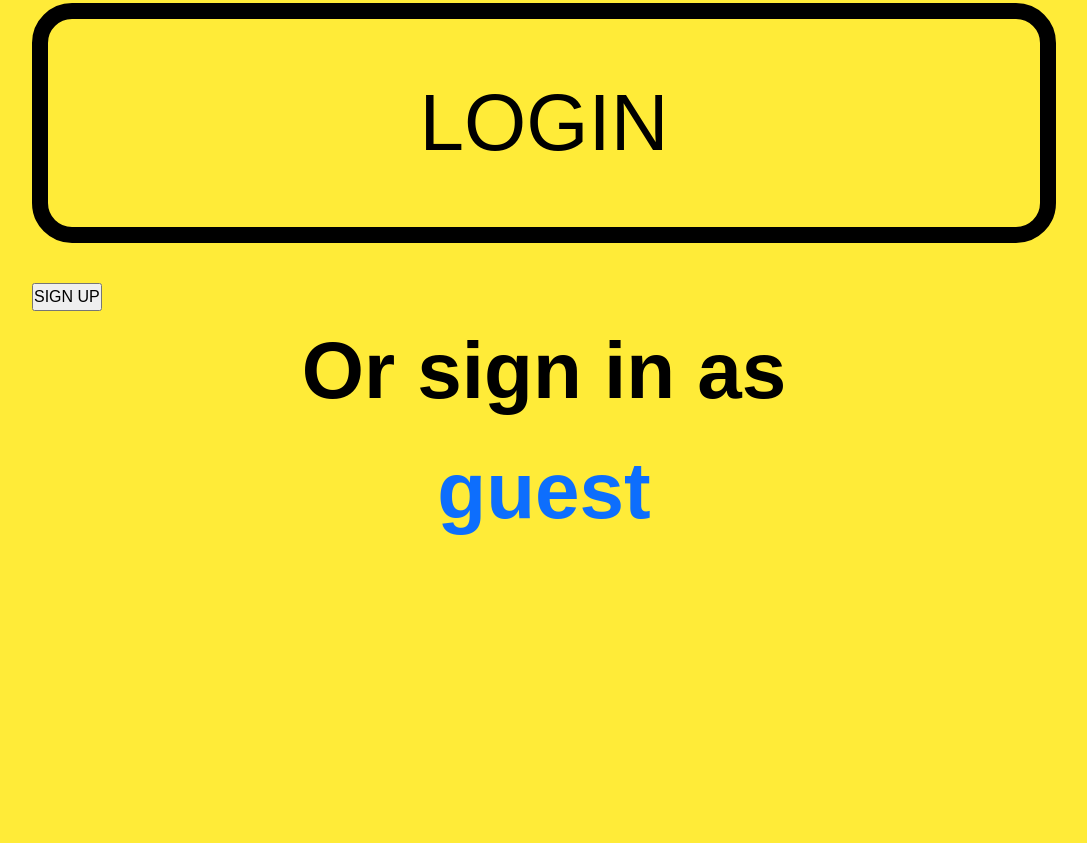
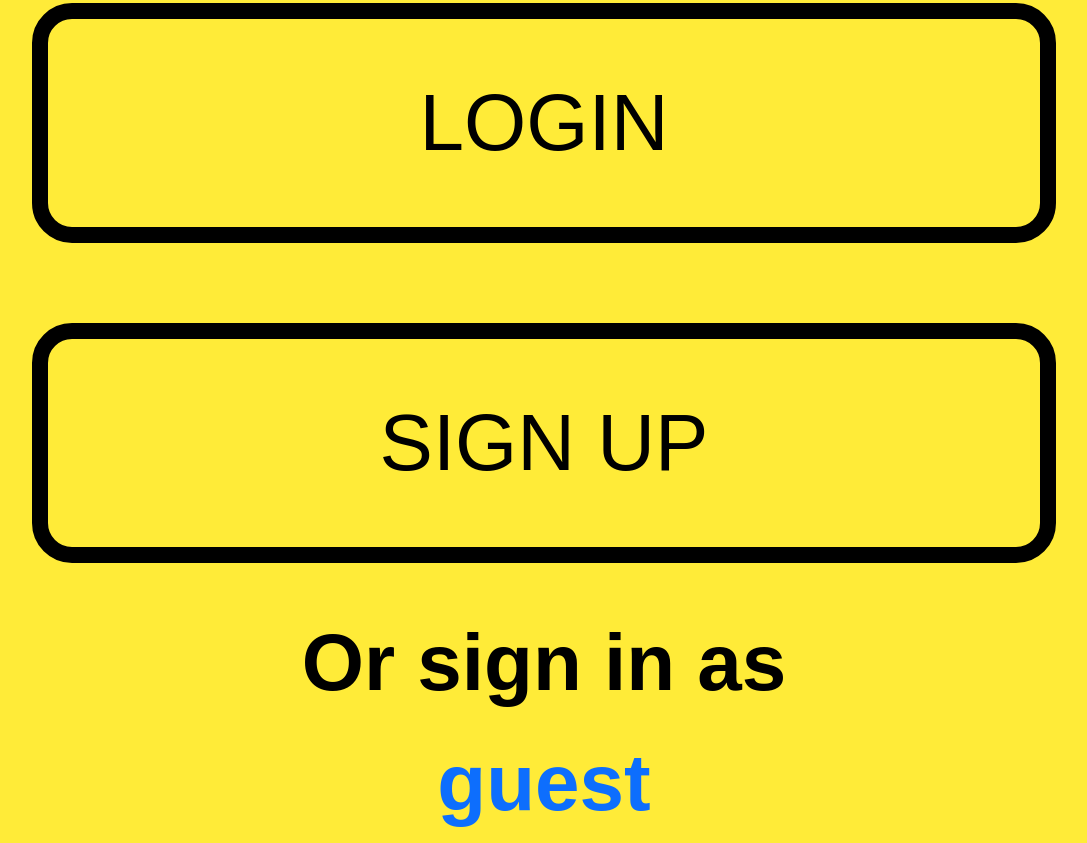
Before and after one commit to tomdhn/hivex, a plain HTML site: page index.html in a window 1280 px wide. Shown: the part 1304-2147 px from the top of the page, without its empty margins (96-1183 px from the left). Before the commit the page ends 1855 px from the top, so only its background shows below. Drawn offline with nearby package versions, Linux system fonts and the light colour scheme; a web font is replaced by a local one.

Commit message:
fix buttons login

```diff
--- a/index.html
+++ b/index.html
@@ -19,26 +19,24 @@
     <link rel="stylesheet" href="stylesheets/login.css" />
   </head>
   <body>
-    <div id="body">
+    <div class="d-flex justify-content-around" id="body">
       <img src="assets/logoTransparent.png" alt="logo" style="width: 100vw" />
     </div>
     <div class="d-flex justify-content-around">
       <h1 class="PageHead">WELCOME !</h1>
     </div>
     <div id="form" class="d-flex justify-content-around">
-          <div
-            action="pages/filter.html"
-            class="d-flex align-items-start flex-column"
-          >
+      <div class="d-flex align-items-start flex-column">
+        <form action="pages/filter.html">
+          <input type="submit" value="LOGIN" />
+        </form>
         <form action="pages/signup.html">
-            <input type="submit" value="LOGIN" />
-            <form action="pages/signup.html"></form>
           <input type="submit" value="SIGN UP" />
         </form>
-            <div id="guestLogin">
+        <form id="guestLogin" action="pages/signup.html">
           Or sign in as <br />
           <a href="pages/filter.html">guest</a>
-            </div>
+        </form>
       </div>
     </div>
     <script
```
Also changed, not shown: pages/filter.html (+3 -3 lines). Lines whose indentation alone changed are shown as unchanged.
